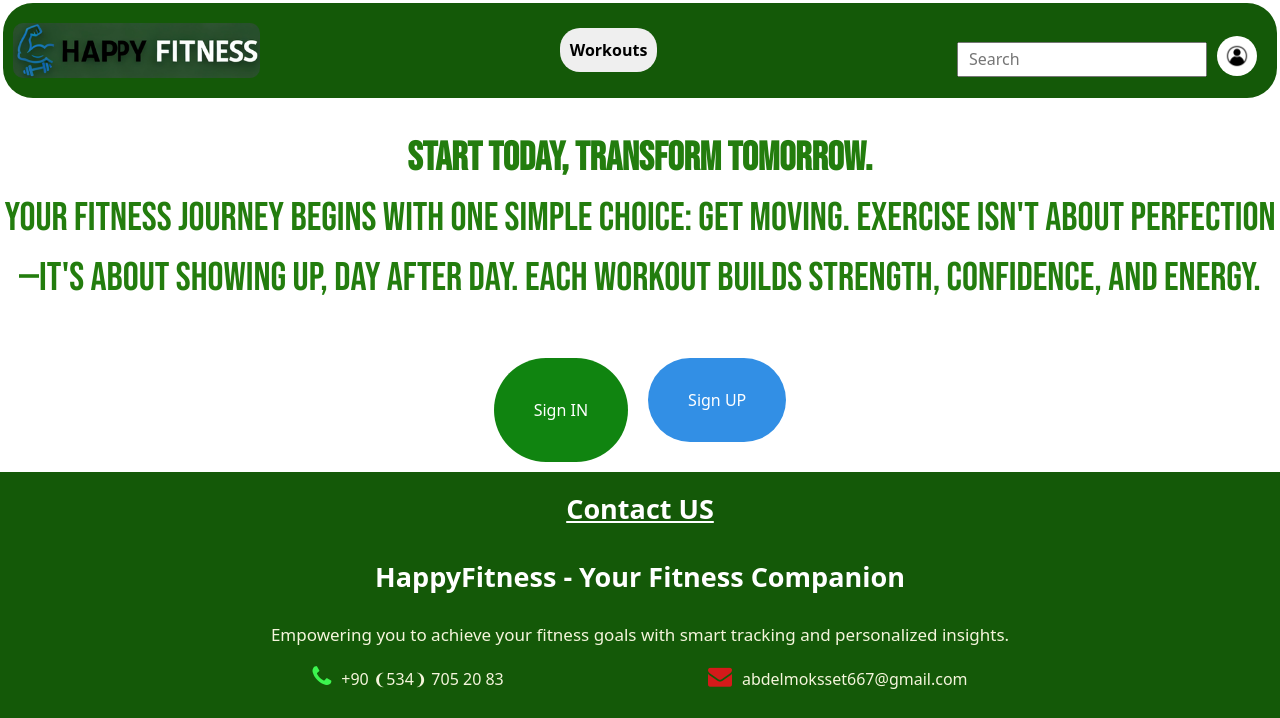
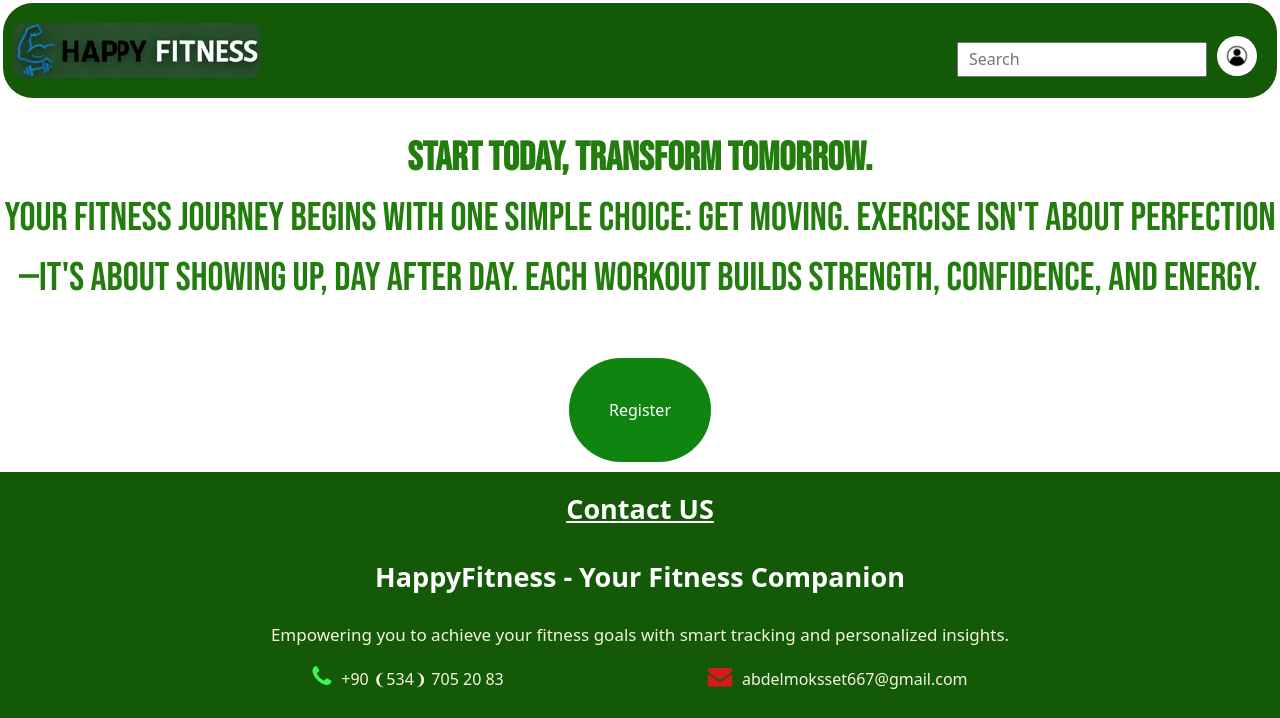
Before and after one commit to abdelmoksset-B/Internet.Tabanli.Programlama.projesi, a PHP site: page / in a window 1280 px wide. Shown: the top 718 px of the page. Run offline with PHP 8.4, Linux system fonts and the light colour scheme; some web fonts are replaced.

Commit message:
index.php

```diff
--- a/happyFitness/Images/index.php
+++ b/happyFitness/Images/index.php
@@ -22,9 +22,7 @@
   <div class="right_heading_main">
     <img class="img_logo" src="images/Hp_logo.png" alt="HAPPY FITNESS'S LOGO">
   </div>
-  <div class="middle_heading_main">
-    <a  href="./workouts.php"><button class="Workouts" >Workouts</button></a>
-  </div>
+
   <div class="left_heading_main">
    <input class="search_main" type="text" placeholder="Search" >
    <img class="profil_icon" src="images/profile_icon.jpg" alt="profil_icon">
@@ -37,8 +35,8 @@
 </div>
 
 <div class="button_main_page" >
- <a href="./sign_in.php"><button class="sign_in_button" >Sign IN</button></a>
- <a href="./sign_up.php"> <button class="sign_up_button" >Sign UP</button></a>
+ <a href="./sign_in.php"><button class="sign_in_button"> Register</button></a>
+
 </div>
 
 <div class="bottom_main_page">
```
